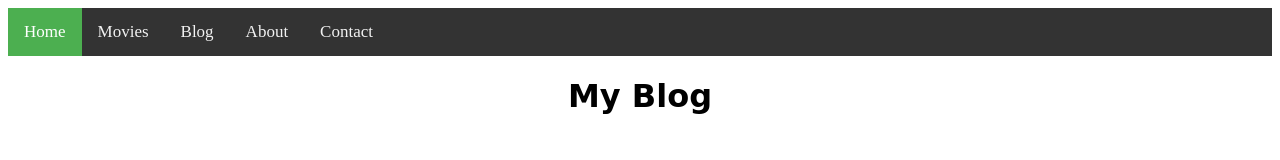
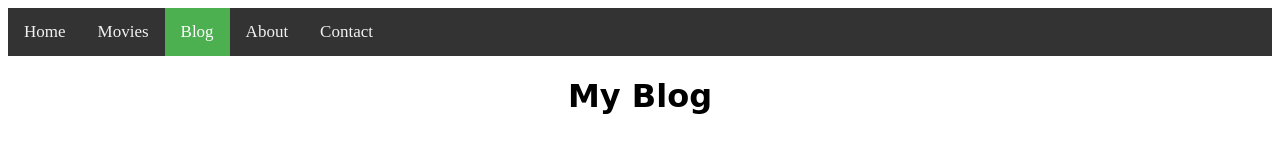
Before and after one commit to scoobywookie/scoobywookie, a plain HTML site: page blog.html in a window 1280 px wide. Drawn offline with Linux system fonts and the light colour scheme.

Commit message:
Update blog.html

```diff
--- a/blog.html
+++ b/blog.html
@@ -33,9 +33,9 @@
     }
   </style>
   <div class="topnav">
-  <a class="active" href="index.html">Home</a>
+  <a href="index.html">Home</a>
   <a href="movies">Movies</a>
-  <a href="blog">Blog</a>
+  <a class="active" href="blog">Blog</a>
   <a href="about">About</a>
   <a href="contact">Contact</a>
 </div>
```
